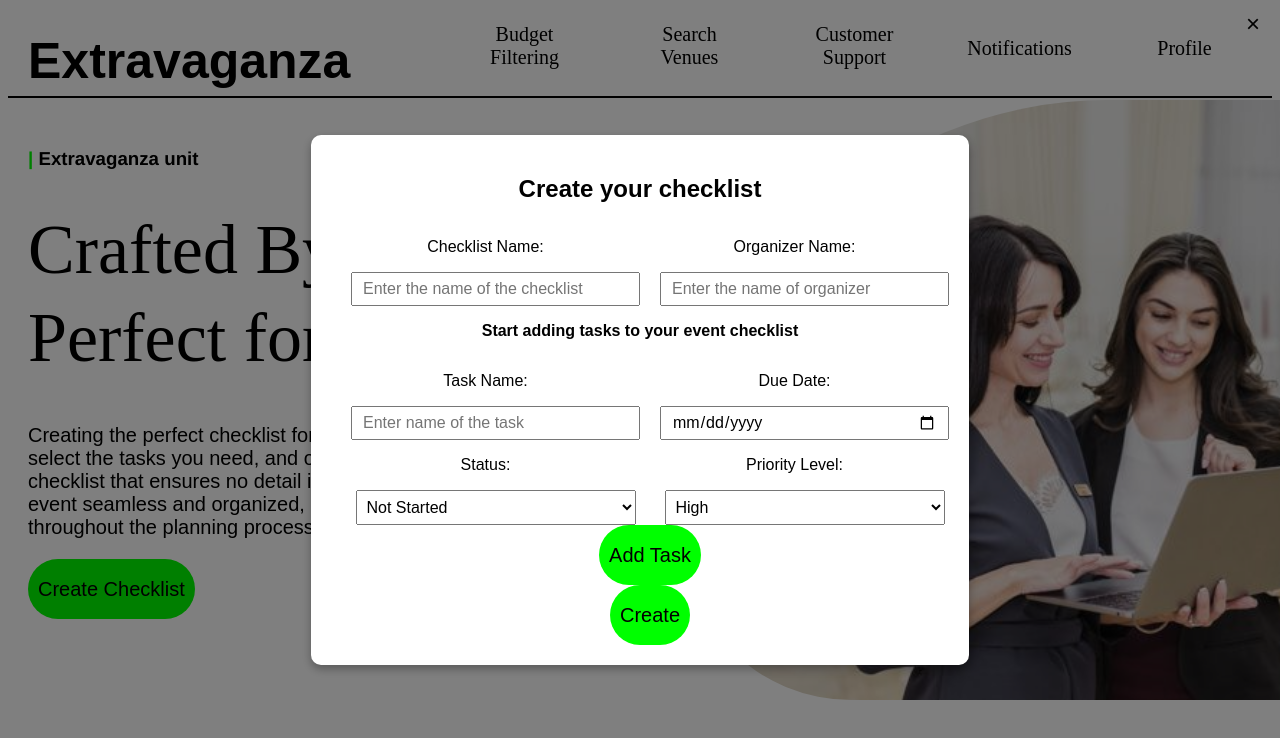
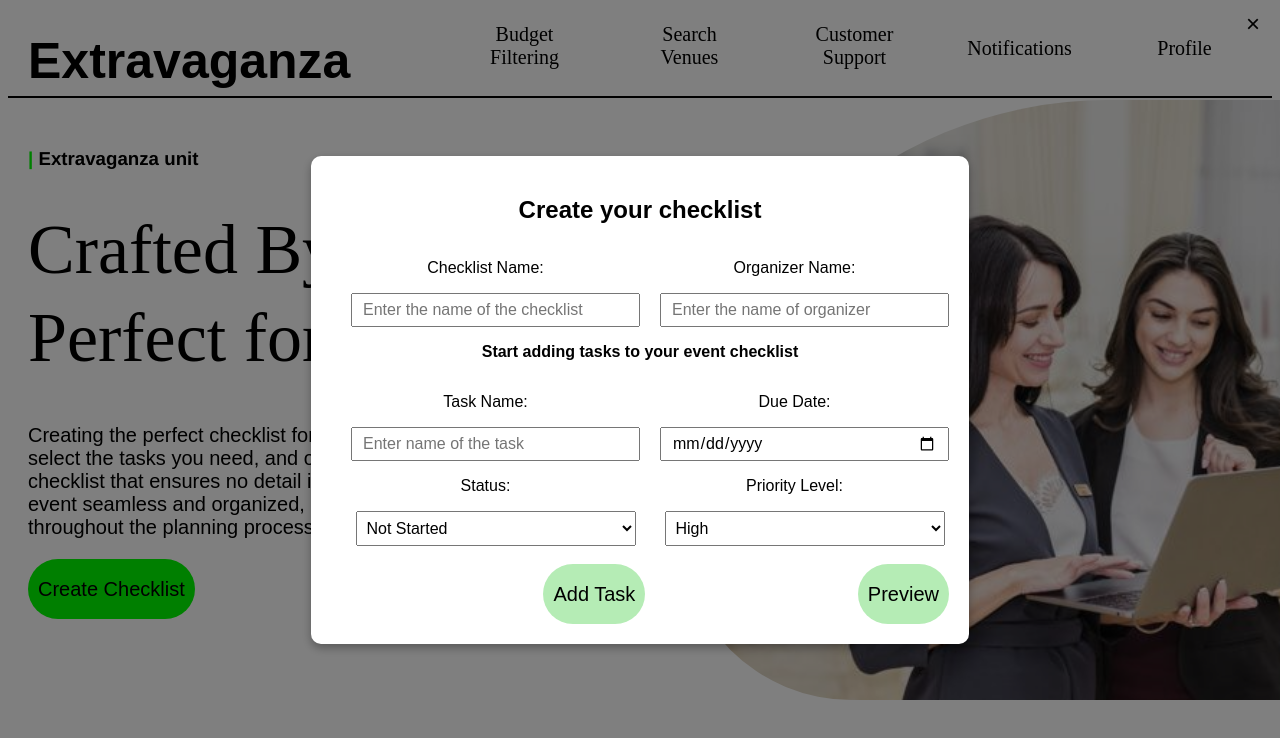
Before and after one commit to udanilokuhetti92/EventExtravaganza-Frontend, a React (Vite) app: page / in a window 1280 px wide. Both pictures are taken after a click on the button "Create Checklist". Shown: the top 738 px of the page. Built offline with nearby package versions, Linux system fonts and the light colour scheme.

Commit message:
feat: Added UI elements

```diff
--- a/src/checklist/checklist.css
+++ b/src/checklist/checklist.css
@@ -71,7 +71,7 @@
     cursor: pointer;
 }
 
-.task-input{
+.task-input, .buttons{
     display:flex;
 }
 
@@ -104,25 +104,25 @@ select{
 .preview-section {
     margin-top: 20px;
     padding: 15px;
-    border: 1px solid #ccc; /* Light gray border */
-    border-radius: 8px; /* Rounded corners */
-    background-color: #f9f9f9; /* Light background color */
-    box-shadow: 0 2px 5px rgba(0, 0, 0, 0.1); /* Subtle shadow */
-    font-family: 'Poppins', sans-serif; /* Consistent font */
+    border: 1px solid #ccc;
+    border-radius: 8px;
+    background-color: #f9f9f9;
+    box-shadow: 0 2px 5px rgba(0, 0, 0, 0.1);
+    font-family: 'Poppins', sans-serif;
 }
 
 .preview-section h3 {
     margin-bottom: 10px;
-    color: #333; /* Darker text color for the heading */
+    color: #333;
 }
 
 .preview-section p {
-    margin: 5px 0; /* Space between paragraphs */
-    color: #555; /* Slightly lighter text color for the content */
+    margin: 5px 0;
+    color: #555;
 }
 
 .preview-section strong {
-    color: #000; /* Bold text color */
+    color: #000;
 }
 
 .preview-section table {
@@ -140,3 +140,16 @@ select{
 .preview-section th {
     background-color: #f2f2f2;
 }
+
+.create-button button, .buttons button{
+    height: 60px;
+    width: auto;
+    margin-left: 20px;
+    font-size: 20px;
+    padding: 10px;
+    border-radius: 30px;
+    background-color: rgb(181, 236, 181);
+    border: none;
+    cursor: pointer;
+    font-family: 'Poppins', sans-serif;
+}
--- a/src/checklist/checklist.jsx
+++ b/src/checklist/checklist.jsx
@@ -141,9 +141,16 @@ export default function Checklist() {
                 </select>
               </div>
             </div>
-            <button className='button1' onClick={addTask}>Add Task</button>
-            <br />
-            <button className='button2' onClick={openPreview}>Create</button>
+            <div className='buttons'>
+              <div className='left-col'>
+                <br/>
+                <button className='button1' onClick={addTask}>Add Task</button>
+              </div>
+              <div className='right-col'>
+                <br/>
+                <button className='button2' onClick={openPreview}>Preview</button>
+              </div>
+            </div>
           </div>
         </div>
       )}
@@ -155,7 +162,6 @@ export default function Checklist() {
             <span className='close-btn' onClick={closePreview}>&times;</span>
             <h2>Checklist Preview</h2>
             <div className='preview-section'>
-              <h3>Preview</h3>
               <p><strong>Checklist Name:</strong> {checklistName}</p>
               <p><strong>Organizer Name:</strong> {organizerName}</p>
               <table>
@@ -179,6 +185,10 @@ export default function Checklist() {
                 </tbody>
               </table>
             </div>
+            <br/>
+            <div className='create-button'>
+              <button className='button2' onClick={closePreview}>Create</button>
+            </div>
           </div>
         </div>
       )}
```
